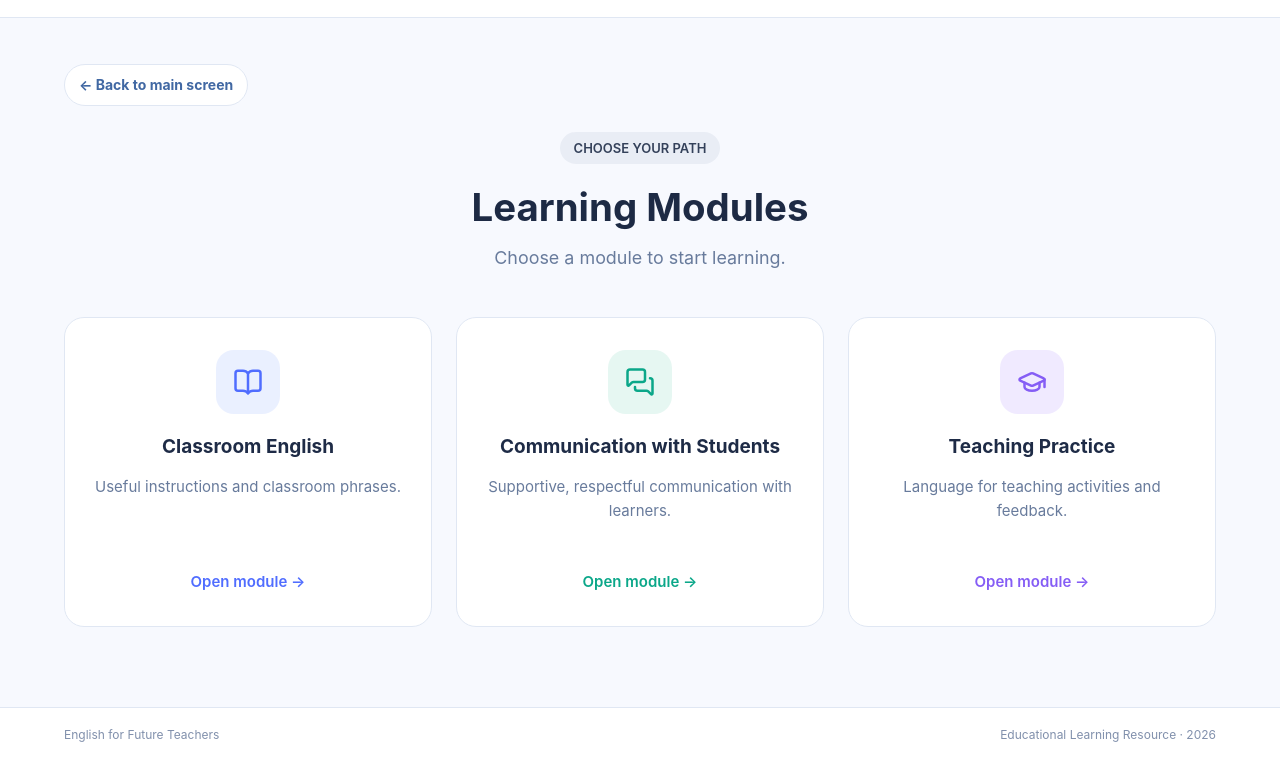
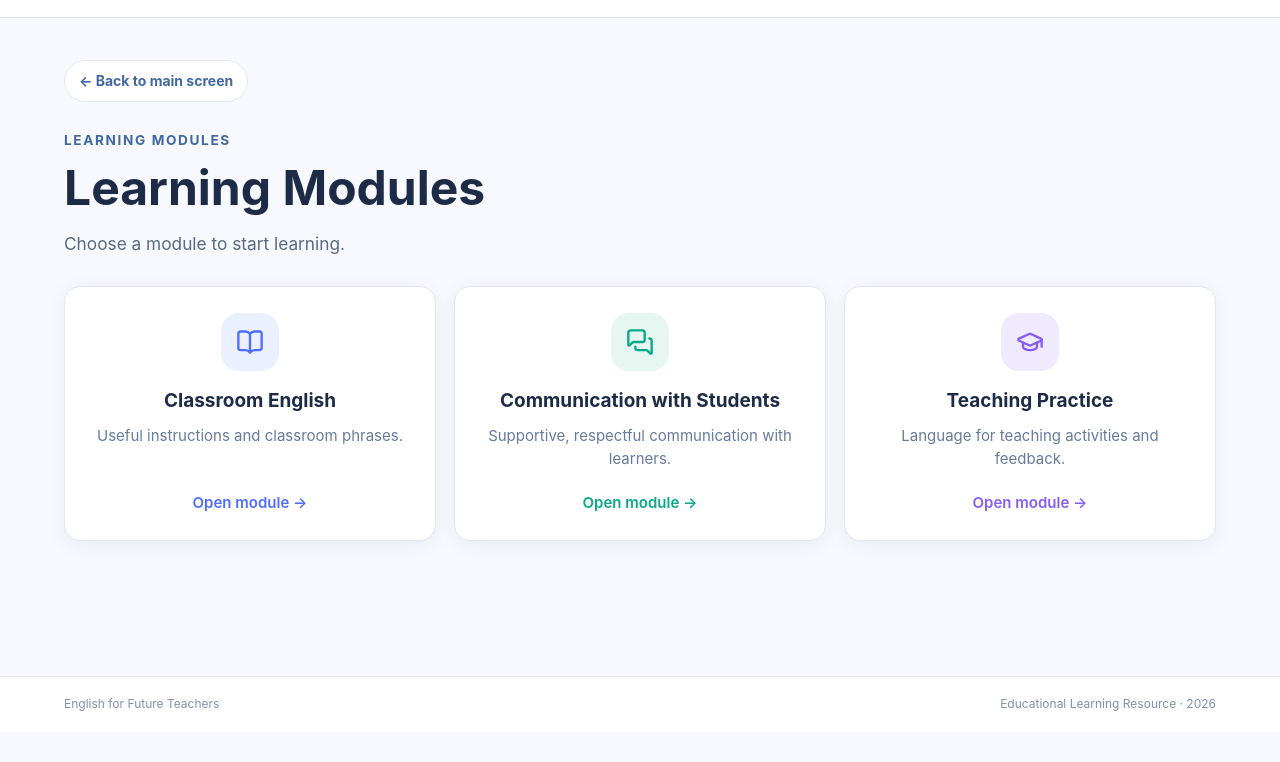
Before and after one commit to Mswork6/english-for-future-teachers, a website with bundled scripts: page index.html in a window 1280 px wide. Both pictures are taken after a click on the link 248 px from the left and 507 px from the top of the page. Shown: the part 68-830 px from the top of the page. After the commit the page ends 800 px from the top, so only its background shows below. Built offline with nearby package versions, Linux system fonts and the light colour scheme.

Commit message:
feat: redesign learning pages and improve navigation

```diff
--- a/css/catalog.css
+++ b/css/catalog.css
@@ -1,59 +1,63 @@
-/* Module selection and section selection: visual language of the home screen. */
-.catalog-page {
-    width: 100%;
-    max-width: 1250px;
-    margin: 0 auto;
-    padding: 4px 0 38px;
+/* Module and section selection: keep the existing wide rectangular cards. */
+.catalog-page { width: 100%; margin: 0 auto; }
+.catalog-heading { margin: 25px 0 28px; }
+.catalog-heading h1 { margin: 10px 0 16px; }
+.catalog-heading .lead { margin: 0; }
+
+.catalog-grid {
+    display: grid;
+    grid-template-columns: repeat(3, minmax(0, 1fr));
+    gap: 18px;
 }
 
-.catalog-page .home-heading {
-    margin: 26px 0 45px;
+/* Uses the same icon tiles, colors and bottom links as the home screen. */
+.catalog-card {
+    display: flex;
+    flex-direction: column;
+    align-items: center;
+    min-width: 0;
+    min-height: 255px;
+    padding: 26px 22px;
+    border: 1px solid var(--color-border);
+    border-radius: 16px;
+    background: var(--color-surface);
+    text-align: center;
+    color: var(--color-text);
+    text-decoration: none;
+    box-shadow: 0 4px 20px #162c4910;
+    transition: transform .2s ease, box-shadow .2s ease;
 }
-
-.catalog-page .home-card {
-    min-height: 310px;
-}
+.catalog-card:hover { transform: translateY(-5px); box-shadow: 0 12px 35px rgba(35,57,98,.09); }
+.catalog-card .home-icon { width: 58px; height: 58px; margin-bottom: 18px; }
+.catalog-card .home-icon svg { width: 28px; height: 28px; }
+.catalog-card h2 { margin: 0 0 10px; font-size: 19px; font-weight: 650; line-height: 1.3; }
+.catalog-card p { margin: 0; font-size: 15px; line-height: 1.55; color: var(--color-text-muted); }
+.catalog-card .home-link { padding-top: 20px; margin-top: auto; }
 
 .page-back {
     display: inline-flex;
     align-items: center;
-    color: #4168a3;
-    font-size: 14px;
-    font-weight: 650;
     padding: 9px 14px;
     border: 1px solid var(--color-border);
     border-radius: 999px;
     background: var(--color-surface);
-    transition: background-color .2s ease, transform .2s ease, box-shadow .2s ease;
+    color: #4168a3;
+    font-size: 14px;
+    font-weight: 650;
+    transition: background-color .2s ease, transform .2s ease;
 }
+.page-back:hover { background: #eaf0ff; transform: translateX(-3px); }
+.page-back:focus-visible, .catalog-card:focus-visible { outline: 3px solid #506dff; outline-offset: 3px; }
 
-.page-back:hover {
-    background: #eaf0ff;
-    transform: translateX(-3px);
-    box-shadow: 0 5px 15px rgba(35, 57, 98, .07);
-}
-
-.page-back:focus-visible,
-.catalog-card:focus-visible {
-    outline: 3px solid #506dff;
-    outline-offset: 3px;
-}
-
-/* Entry motion is applied to new page content, not the persistent header/footer. */
-#app > * {
-    animation: page-enter .28s ease-out both;
-}
-
+/* Animate incoming content while the header and footer stay still. */
+#app > * { animation: page-enter .28s ease-out both; }
 @keyframes page-enter {
     from { opacity: 0; transform: translateY(12px); }
     to { opacity: 1; transform: translateY(0); }
 }
 
-@media (max-width: 800px) {
-    .catalog-page .home-heading { margin: 24px 0 34px; }
-    .catalog-page .home-card { min-height: 240px; }
-}
-
+@media (max-width: 900px) { .catalog-grid { grid-template-columns: repeat(2, minmax(0,1fr)); } }
+@media (max-width: 600px) { .catalog-grid { grid-template-columns: 1fr; } .catalog-card { min-height: 225px; } }
 @media (prefers-reduced-motion: reduce) {
     #app > * { animation: none; }
     .page-back, .catalog-card { transition: none; }
--- a/js/pages/module.js
+++ b/js/pages/module.js
@@ -2,45 +2,26 @@ import { app } from '../state.js';
 import { el, append, link } from '../utils/dom.js';
 
 const SECTIONS = [
-    {
-        title: 'Theory',
-        description: 'Learn useful English expressions for classroom communication.',
-        route: 'theory',
-        icon: 'book-text',
-        color: 'blue'
-    },
-    {
-        title: 'Practice',
-        description: 'Complete interactive exercises and check your knowledge.',
-        route: 'practice',
-        icon: 'list-checks',
-        color: 'green'
-    },
-    {
-        title: 'Teaching Cases',
-        description: 'Make teaching decisions in realistic classroom situations.',
-        route: 'cases',
-        icon: 'messages-square',
-        color: 'purple'
-    }
+    { title: 'Theory', description: 'Learn useful English expressions for classroom communication.', route: 'theory', icon: 'book-open', color: 'blue' },
+    { title: 'Practice', description: 'Complete interactive exercises and check your knowledge.', route: 'practice', icon: 'list-checks', color: 'green' },
+    { title: 'Teaching Cases', description: 'Make teaching decisions in realistic classroom situations.', route: 'cases', icon: 'messages-square', color: 'purple' }
 ];
 
 export function modulePage(mod) {
     const page = el('section', null, 'catalog-page');
-    append(page, link('← Back to modules', '/modules', 'page-back'));
+    page.append(link('← Back to modules', '/modules', 'page-back'));
 
-    const heading = el('div', null, 'home-heading');
+    const heading = el('div', null, 'catalog-heading');
     append(heading,
-        el('span', 'LEARNING MODULE', 'home-badge'),
+        el('span', 'LEARNING MODULE', 'eyebrow'),
         el('h1', mod.title),
-        el('p', 'Study useful expressions, complete practice exercises and explore realistic teaching situations.')
+        el('p', 'Study useful expressions, complete practice exercises and explore realistic teaching situations.', 'lead')
     );
     page.append(heading);
 
-    const cards = el('div', null, 'home-cards');
+    const grid = el('div', null, 'catalog-grid');
     for (const section of SECTIONS) {
-        const card = link('', `/module/${mod.id}/${section.route}`, 'home-card catalog-card');
-        card.setAttribute('aria-label', `Open ${section.title} section`);
+        const card = link('', `/module/${mod.id}/${section.route}`, 'catalog-card');
         const iconBox = el('div', null, `home-icon ${section.color}`);
         const icon = el('i');
         icon.setAttribute('data-lucide', section.icon);
@@ -51,10 +32,10 @@ export function modulePage(mod) {
             el('p', section.description),
             el('span', 'Open section →', `home-link ${section.color}-text`)
         );
-        cards.append(card);
+        grid.append(card);
     }
 
-    page.append(cards);
+    page.append(grid);
     app.append(page);
     window.lucide?.createIcons();
 }
--- a/js/pages/modules.js
+++ b/js/pages/modules.js
@@ -7,41 +7,36 @@ const ICONS = [
     { name: 'graduation-cap', color: 'purple' }
 ];
 
-function makeIcon(name, color) {
-    const wrapper = el('div', null, `home-icon ${color}`);
-    const icon = el('i');
-    icon.setAttribute('data-lucide', name);
-    wrapper.append(icon);
-    return wrapper;
-}
-
 export function modulesPage(modules) {
     const page = el('section', null, 'catalog-page');
-    append(page, link('← Back to main screen', '/', 'page-back'));
+    page.append(link('← Back to main screen', '/', 'page-back'));
 
-    const heading = el('div', null, 'home-heading');
+    const heading = el('div', null, 'catalog-heading');
     append(heading,
-        el('span', 'CHOOSE YOUR PATH', 'home-badge'),
+        el('span', 'LEARNING MODULES', 'eyebrow'),
         el('h1', 'Learning Modules'),
-        el('p', 'Choose a module to start learning.')
+        el('p', 'Choose a module to start learning.', 'lead')
     );
     page.append(heading);
 
-    const cards = el('div', null, 'home-cards');
+    const grid = el('div', null, 'catalog-grid');
     modules.forEach((module, index) => {
         const style = ICONS[index % ICONS.length];
-        const card = link('', `/module/${module.id}`, 'home-card catalog-card');
-        card.setAttribute('aria-label', `Open ${module.title} module`);
+        const card = link('', `/module/${module.id}`, 'catalog-card');
+        const iconBox = el('div', null, `home-icon ${style.color}`);
+        const icon = el('i');
+        icon.setAttribute('data-lucide', style.name);
+        iconBox.append(icon);
         append(card,
-            makeIcon(style.name, style.color),
+            iconBox,
             el('h2', module.title),
             el('p', module.description),
             el('span', 'Open module →', `home-link ${style.color}-text`)
         );
-        cards.append(card);
+        grid.append(card);
     });
 
-    page.append(cards);
+    page.append(grid);
     app.append(page);
     window.lucide?.createIcons();
 }
```
